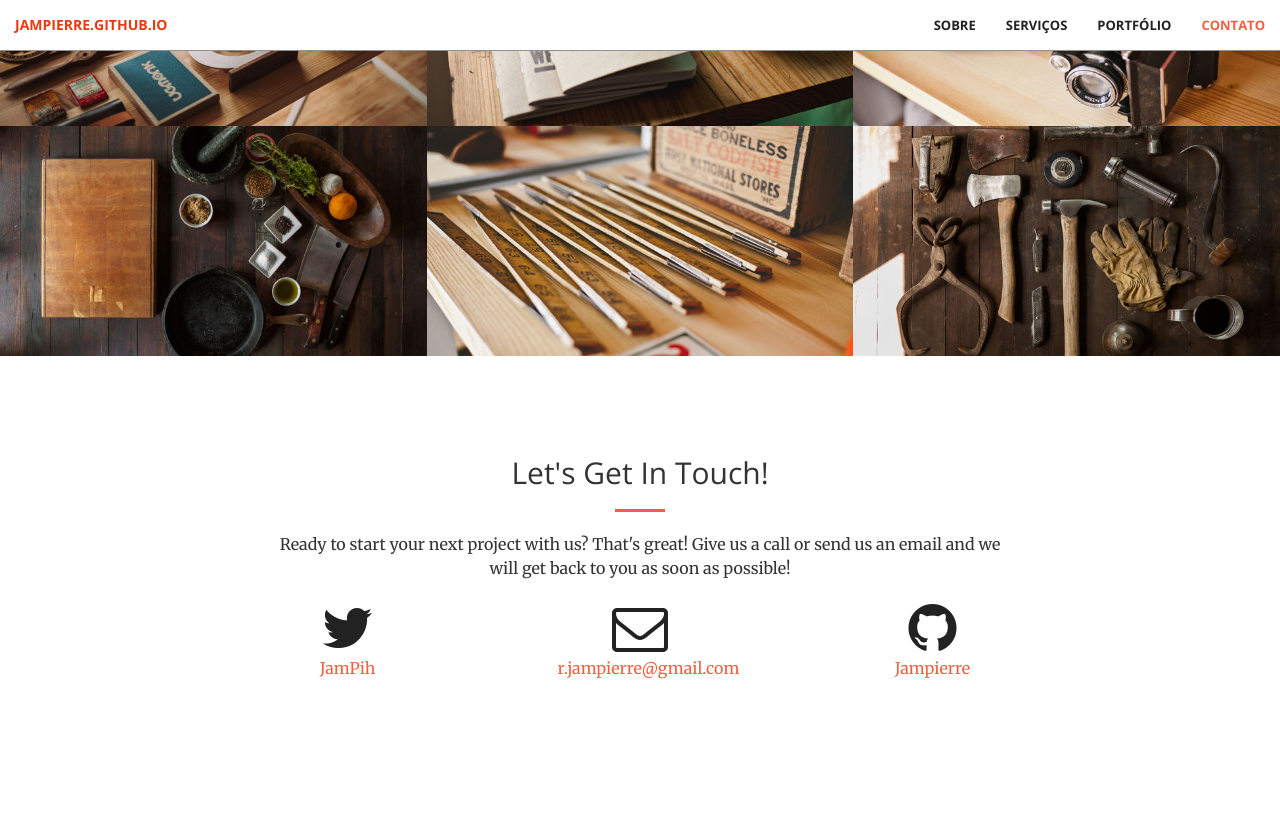
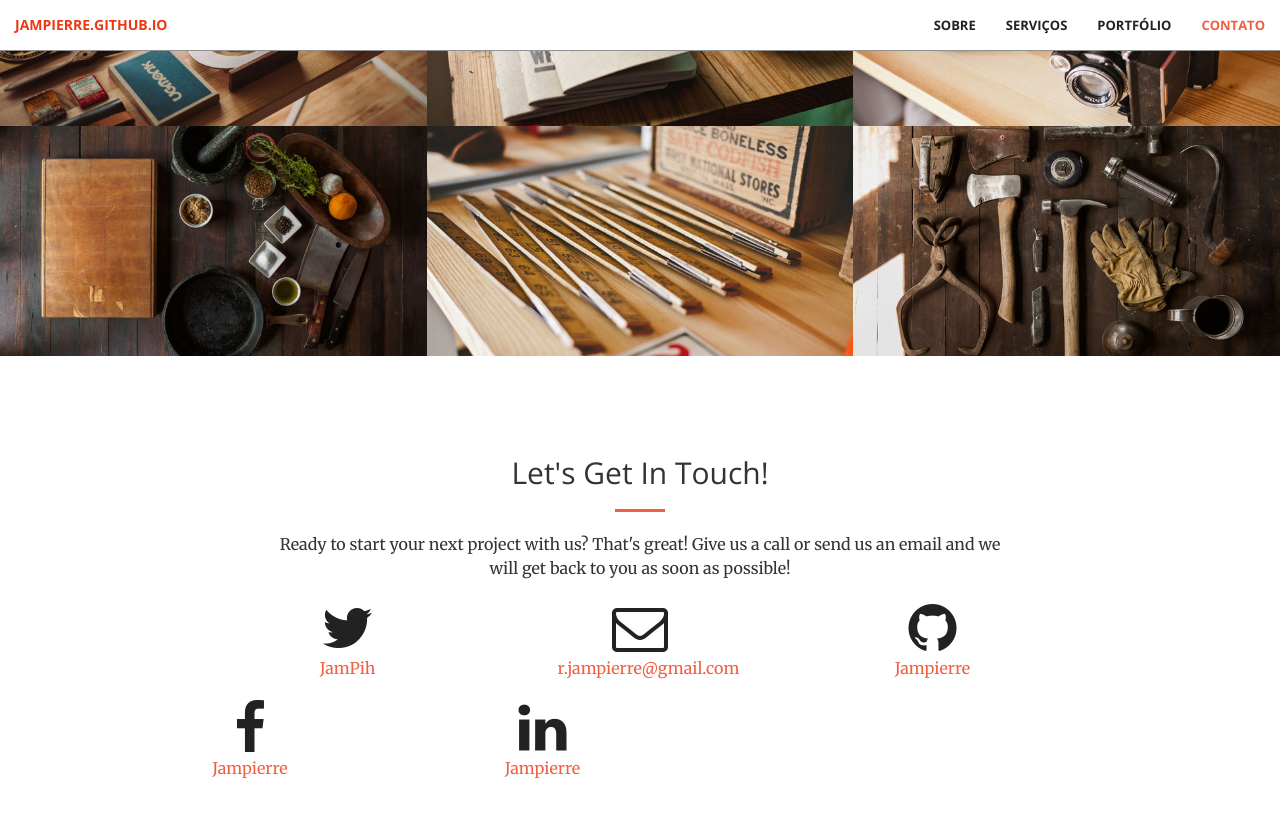
Before and after one commit to Jampierre/jampierre.github.io, a Jekyll site: the page built from index.html, in a window 1280 px wide and 900 px high, scrolled down 1830 px. Shown: the top 817 px of the window. Built offline with Jekyll 4.4.1, drawn with Linux system fonts in a browser that asks for light colours.

Commit message:
Update contact.html

```diff
--- a/_includes/contact.html
+++ b/_includes/contact.html
@@ -24,6 +24,18 @@
                 <p>{{ site.github_username }}</p>
             </a>
         </div>
+        <div class="col-lg-2 col-lg-offset-1 text-center">
+            <a href="https://github.com/{{ site.github_username }}">
+            <i class="fa fa-facebook fa-3x wow bounceIn" data-wow-delay=".1s"></i>
+                <p>{{ site.github_username }}</p>
+            </a>
+        </div>
+        <div class="col-lg-2 col-lg-offset-1 text-center">
+            <a href="https://github.com/{{ site.github_username }}">
+            <i class="fa fa-linkedin fa-3x wow bounceIn" data-wow-delay=".1s"></i>
+                <p>{{ site.github_username }}</p>
+            </a>
+        </div>
 
     </div>
 </section>
```
